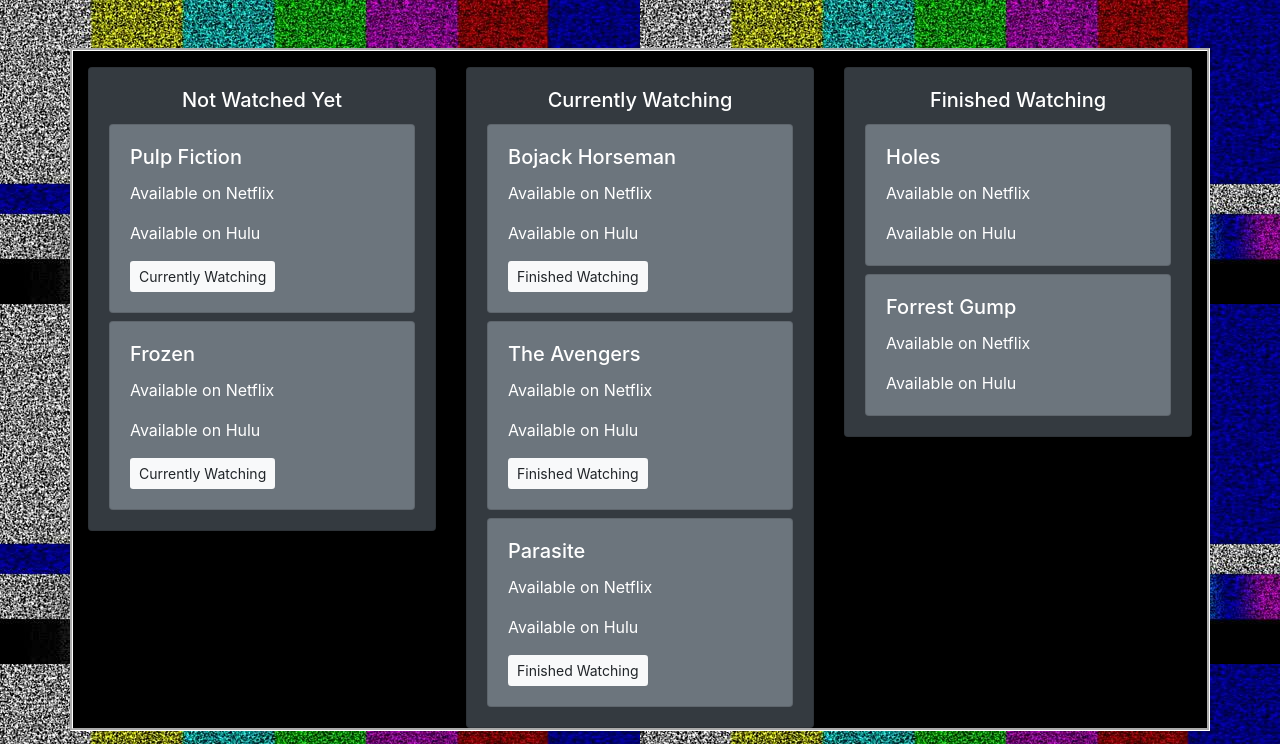
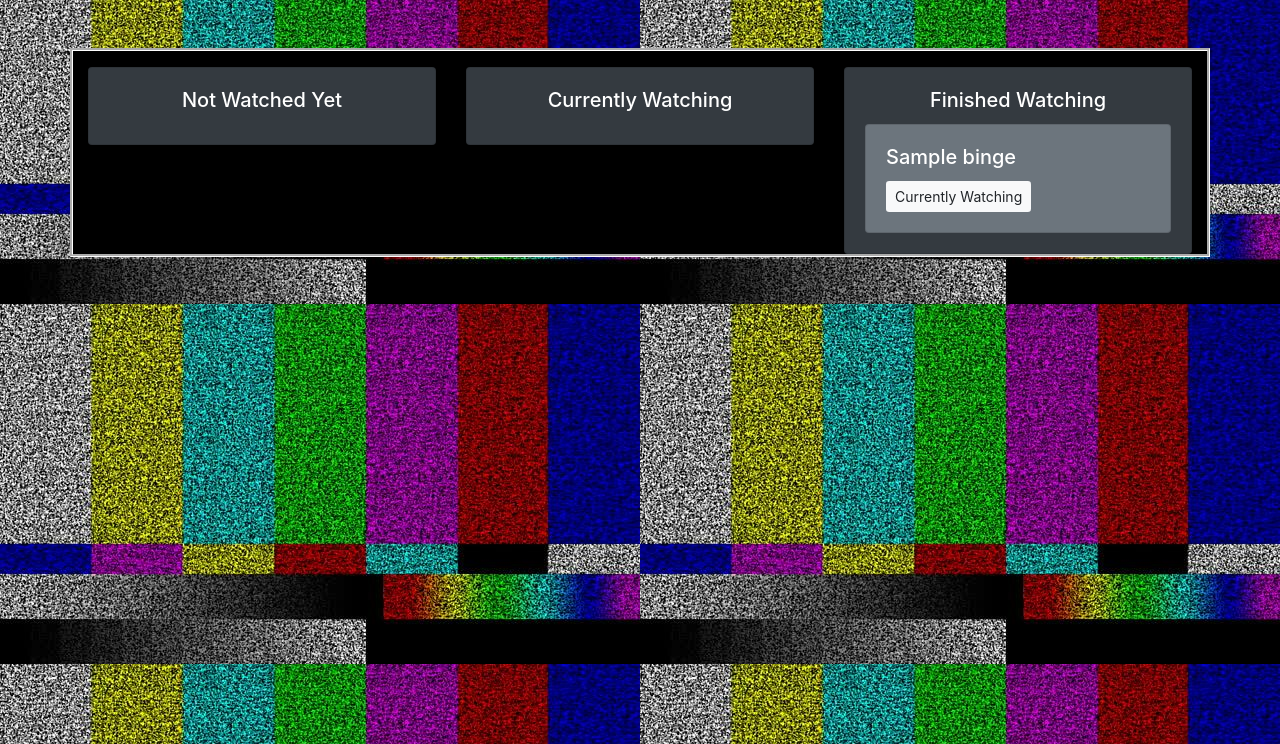
Before and after one commit to Shelrothman/jmsj, a Node server app: page /playlist in a window 1280 px wide. Shown: the part 56-800 px from the top of the page. Run offline with Node 20, Linux system fonts and the light colour scheme; a user stored in the database is signed in; tables that the repository leaves empty hold one stand-in row (values such as "Sample post"); some libraries are stand-ins or nearby versions.

Commit message:
dynamically updating playlist view

```diff
--- a/config/config.json
+++ b/config/config.json
@@ -3,7 +3,7 @@
     "username": "root",
 
 
-    "password": "hyunmh98",
+    "password": "bones",
     "database": "binge_db",
     "host": "127.0.0.1",
     "dialect": "mysql"
--- /dev/null
+++ b/public/js/playlist.js
@@ -0,0 +1,31 @@
+$(() => {
+  $(".currentwatch").on("click", function() {
+    const binge = {
+      id: $(this).data("id"),
+      presentlyWatching: true
+    };
+
+    console.log(binge);
+
+    //  // Send the PUT request.
+    //     const id = this.value;
+    //     $.ajax({
+    //       method: "PUT",
+    //       url: `/api/titles/${binges_id}/presentlyWatching`
+    //     }).then(() => {
+    //       // reload page to display binge in proper column
+    //       location.reload();
+    //     });
+  });
+
+  // $(".finishwatch").on("click", function () {
+  //     const binges_id = this.value;
+  //     $.ajax({
+  //         method: "PUT",
+  //         url: `/api/titles/${binges_id}/alreadyWatched`
+  //     }).then(() => {
+  //         // reload page to display binge in proper column
+  //         location.reload();
+  //     });
+  // });
+});
--- a/routes/html-routes.js
+++ b/routes/html-routes.js
@@ -1,5 +1,6 @@
 // Requiring path to so we can use relative routes to our HTML files
 const path = require("path");
+const db = require("../models");
 
 // Requiring our custom middleware for checking if a user is logged in
 const isAuthenticated = require("../config/middleware/isAuthenticated");
@@ -27,8 +28,36 @@
     res.sendFile(path.join(__dirname, "../views/search.handlebars"));
   });
 
-  app.get("/playlist", (req, res) => {
-    res.render("playlist", {});
+  app.get("/playlist", isAuthenticated, (req, res) => {
+    // get the users playlist from the db
+
+    db.Binge.findAll({
+      where: {
+        UserId: req.user.id
+      }
+    }).then(binges => {
+      const notWatchedYet = [];
+      const currentlyWatching = [];
+      const finishedWatching = [];
+      // sort the playlist into notWatchedYet, currentlyWatching, finishedWatching arrays
+      for (let i = 0; i < binges.length; i += 1) {
+        if (binges[i].alreadyWatched) {
+          finishedWatching.push(binges[i].toJSON());
+        } else if (binges[i].presentlyWatching) {
+          currentlyWatching.push(binges[i].toJSON());
+        } else {
+          notWatchedYet.push(binges[i].toJSON());
+        }
+      }
+      const hbsData = {
+        notWatchedYet,
+        currentlyWatching,
+        finishedWatching
+      };
+      // return res.json(hbsData)
+      // render playlist with the 3 arrays
+      res.render("playlist", hbsData);
+    });
   });
 
   app.get("/search", isAuthenticated, (req, res) => {
--- a/views/partials/cards/cards-block.handlebars
+++ b/views/partials/cards/cards-block.handlebars
@@ -1,8 +1,8 @@
 <div class="card bg-secondary mt-2">
     <div class="card-body">
-        <h5 class="card-title">{{title}}</h5>
-        <p class="card-text">{{platform}}</p>
-        <button type="submit" class="btn btn-default bg-light btn-sm bt-sm currentwatch">Currently
+        <h5 class="card-title">{{this.title}}</h5>
+        {{!-- <p class="card-text">{{platform}}</p> --}}
+        <button data-id="{{this.id}}" type="submit" class="btn btn-default bg-light btn-sm bt-sm currentwatch">Currently
             Watching
         </button>
     </div>
--- a/views/playlist.handlebars
+++ b/views/playlist.handlebars
@@ -4,24 +4,9 @@
             <div class="card bg-dark">
                 <div class="card-body">
                     <h5 class="card-title text-center">Not Watched Yet</h5>
-                    <div class="card bg-secondary mt-2">
-                        <div class="card-body">
-                            <h5 class="card-title">Pulp Fiction</h5>
-                            <p class="card-text">Available on Netflix</p>
-                            <p class="card-text">Available on Hulu</p>
-                            <button type="submit" class="btn btn-default bg-light btn-sm bt-sm currentwatch">Currently
-                                Watching</button>
-                        </div>
-                    </div>
-                    <div class="card bg-secondary mt-2">
-                        <div class="card-body">
-                            <h5 class="card-title">Frozen</h5>
-                            <p class="card-text">Available on Netflix</p>
-                            <p class="card-text">Available on Hulu</p>
-                            <button type="submit" class="btn btn-default bg-light btn-sm bt-sm">Currently
-                                Watching</button>
-                        </div>
-                    </div>
+                    {{#each notWatchedYet}}
+                        {{>cards/cards-block}}
+                    {{/each}}
                 </div>
             </div>
         </div>
@@ -29,33 +14,9 @@
             <div class="card bg-dark">
                 <div class="card-body">
                     <h5 class="card-title text-center">Currently Watching</h5>
-                    <div class="card bg-secondary mt-2">
-                        <div class="card-body">
-                            <h5 class="card-title">Bojack Horseman</h5>
-                            <p class="card-text">Available on Netflix</p>
-                            <p class="card-text">Available on Hulu</p>
-                            <button type="submit" class="btn btn-default bg-light btn-sm bt-sm finishwatch">Finished
-                                Watching</button>
-                        </div>
-                    </div>
-                    <div class="card bg-secondary mt-2">
-                        <div class="card-body">
-                            <h5 class="card-title">The Avengers</h5>
-                            <p class="card-text">Available on Netflix</p>
-                            <p class="card-text">Available on Hulu</p>
-                            <button type="submit" class="btn btn-default bg-light btn-sm bt-sm">Finished
-                                Watching</button>
-                        </div>
-                    </div>
-                    <div class="card bg-secondary mt-2">
-                        <div class="card-body">
-                            <h5 class="card-title">Parasite</h5>
-                            <p class="card-text">Available on Netflix</p>
-                            <p class="card-text">Available on Hulu</p>
-                            <button type="submit" class="btn btn-default bg-light btn-sm bt-sm">Finished
-                                Watching</button>
-                        </div>
-                    </div>
+                    {{#each currentlyWatching}}
+                        {{>cards/cards-block}}
+                    {{/each}}
                 </div>
             </div>
         </div>
@@ -63,22 +24,12 @@
             <div class="card bg-dark">
                 <div class="card-body">
                     <h5 class="card-title text-center">Finished Watching</h5>
-                    <div class="card bg-secondary">
-                        <div class="card-body">
-                            <h5 class="card-title">Holes</h5>
-                            <p class="card-text">Available on Netflix</p>
-                            <p class="card-text">Available on Hulu</p>
-                        </div>
-                    </div>
-                    <div class="card bg-secondary mt-2">
-                        <div class="card-body">
-                            <h5 class="card-title">Forrest Gump</h5>
-                            <p class="card-text">Available on Netflix</p>
-                            <p class="card-text">Available on Hulu</p>
-                        </div>
-                    </div>
+                    {{#each finishedWatching}}
+                        {{>cards/cards-block}}
+                    {{/each}}
                 </div>
             </div>
         </div>
     </div>
 </div>
+<script src="/js/playlist.js"></script>
```
Also changed, not shown: controllers/bingescontrollers.js (added, +38 -0 lines), routes/title-routes.js (+12 -0 lines), public/js/api.js (added).
